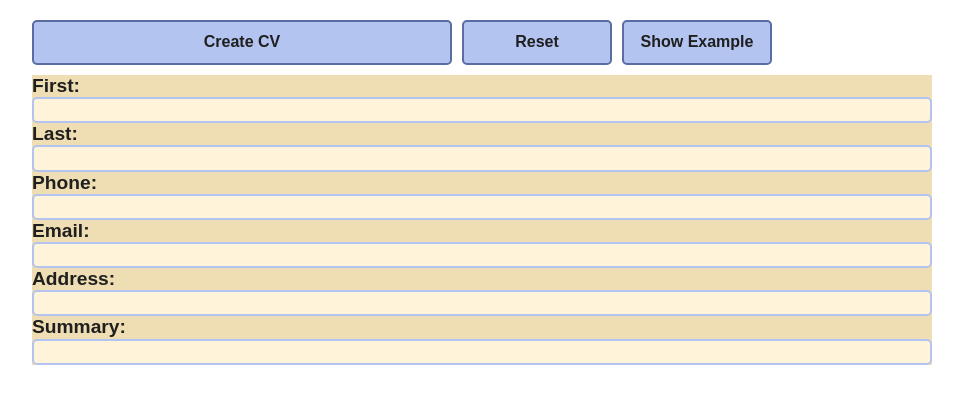
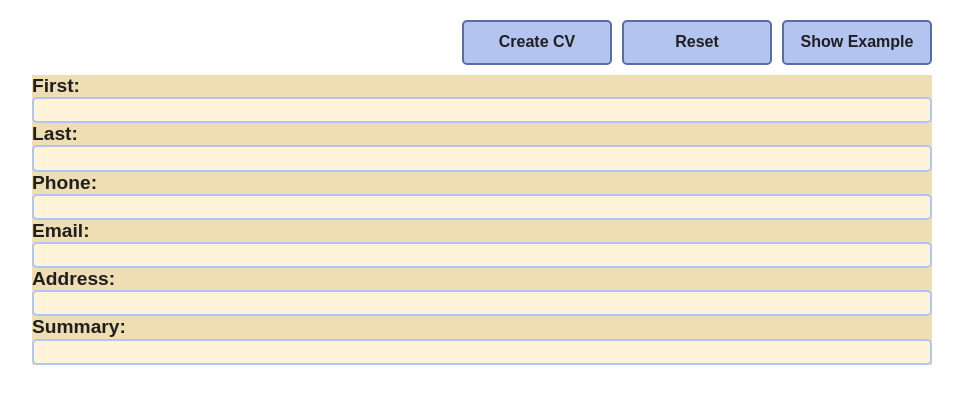
Before and after one commit to xincryptedx/cv-creator, a React (Vite) app: page / in a window 1280 px wide. Shown: the top 404 px of the page, without its empty margins (158-1121 px from the left). Built offline with nearby package versions, Linux system fonts and the light colour scheme.

Commit message:
Add class name prop to element class name

```diff
--- a/src/components/FormButton.jsx
+++ b/src/components/FormButton.jsx
@@ -1,6 +1,6 @@
-function FormButton({ text, handleClick }) {
+function FormButton({ text, handleClick, className }) {
   return (
-    <button type="button" onClick={handleClick}>
+    <button className={className} type="button" onClick={handleClick}>
       {text}
     </button>
   );
```
